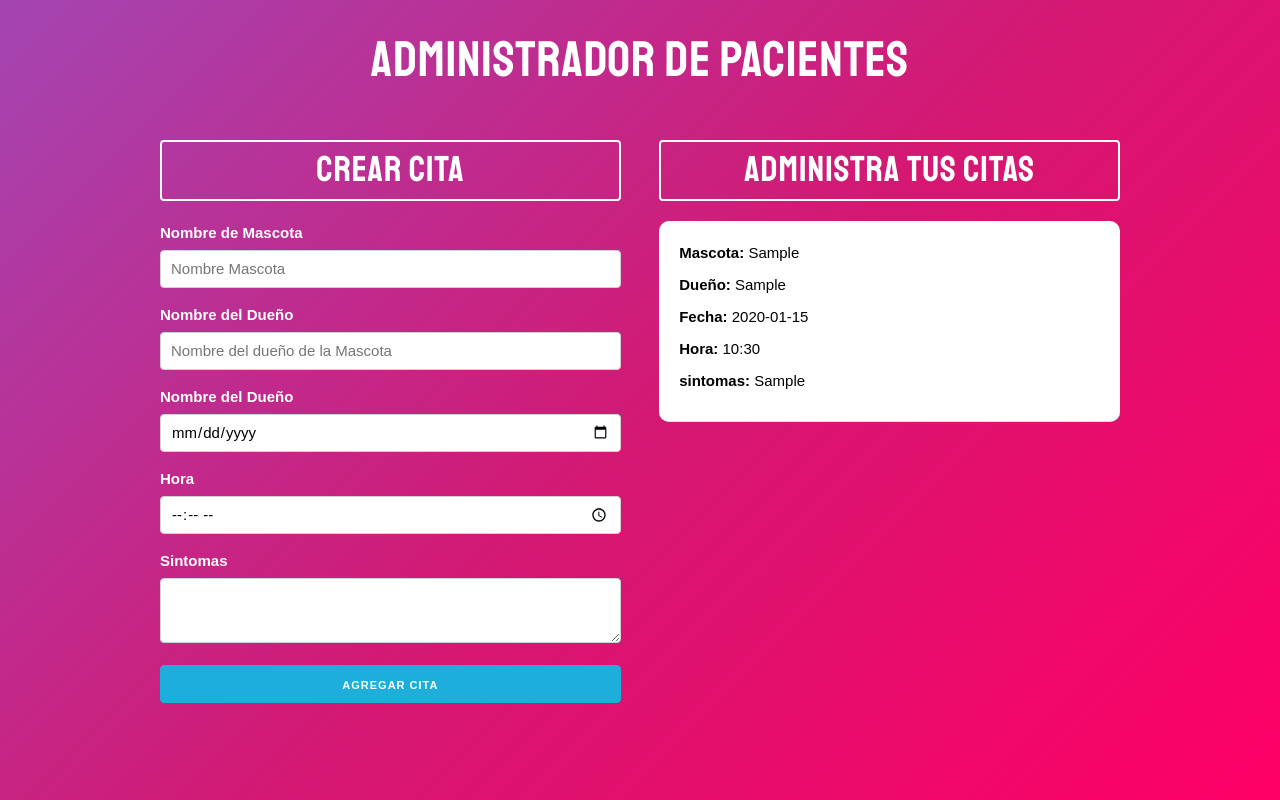
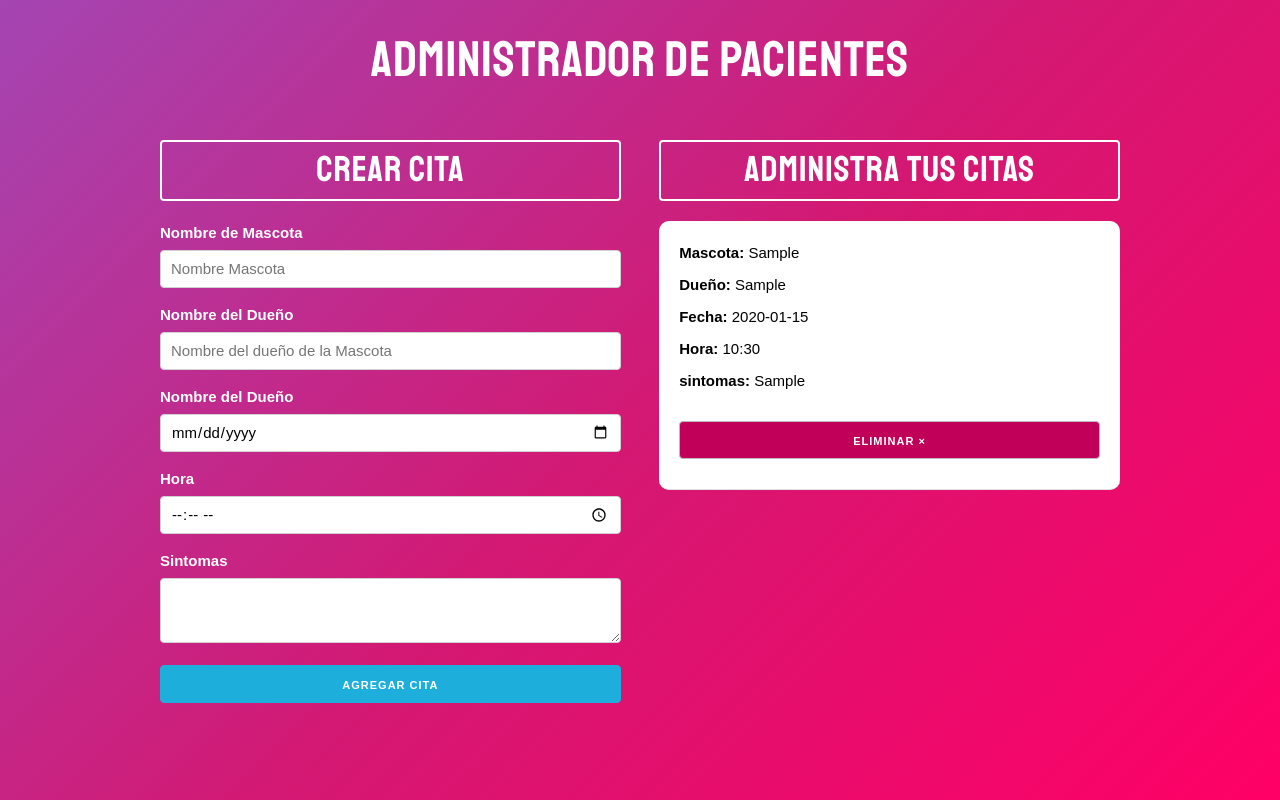
Before and after one commit to misanc21/citas, a React (Create React App) app: page / in a window 1280 px wide. Both pictures are taken after typing "Sample", "Sample", "2020-01-15", "10:30", "Sample" into the empty fields and a click on the button "AGREGAR CITA". Built offline with nearby package versions, Linux system fonts and the light colour scheme.

Commit message:
eliminar citas

```diff
--- a/src/App.js
+++ b/src/App.js
@@ -11,6 +11,11 @@
       ...citas,
       cita
     ])
+  }
+
+  //funcion que elimina cita por su id
+  const eliminarCita = id =>{
+    guardarCitas(citas.filter(cita => cita.id !== id))
   }
 
   return (
@@ -30,6 +35,7 @@
               <Cita
                 key={cita.id}
                 cita = {cita}
+                eliminarCita = {eliminarCita}
               />)
             )}
           </div>
--- a/src/components/Cita.js
+++ b/src/components/Cita.js
@@ -1,7 +1,7 @@
 import React from 'react'
 
-const Cita = ({cita}) => {
-    let {mascota, propietario, fecha, hora, sintomas} = cita
+const Cita = ({cita, eliminarCita}) => {
+    let {mascota, propietario, fecha, hora, sintomas, id} = cita
     return (
         <div className="cita">
             <p>Mascota: <span>{mascota}</span></p>
@@ -9,6 +9,10 @@
             <p>Fecha: <span>{fecha}</span></p>
             <p>Hora: <span>{hora}</span></p>
             <p>sintomas: <span>{sintomas}</span></p>
+
+            <button className="button eliminar u-full-width" onClick={() => eliminarCita(id)}>
+                Eliminar &times;
+            </button>
         </div>
     )
 }
```
